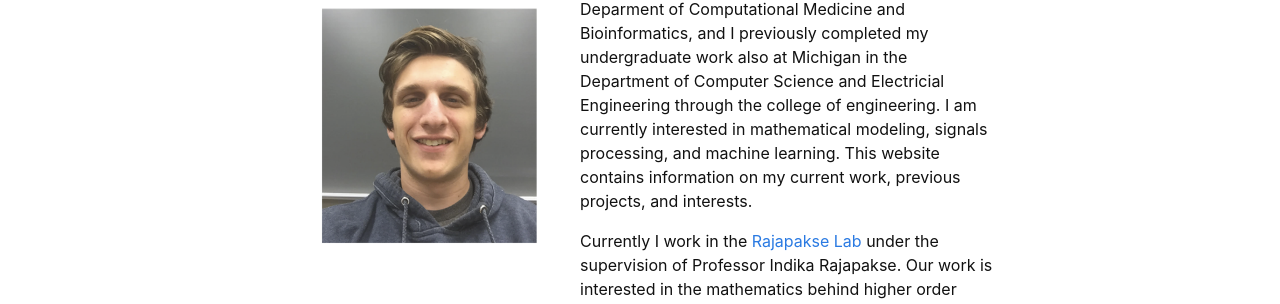
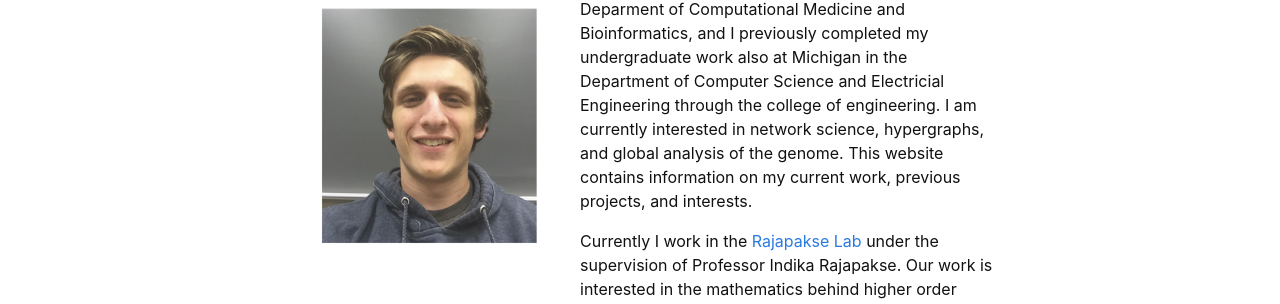
Before and after one commit to Jpickard1/jpickard1.github.io, a Jekyll site: the page built from index.md, in a window 1280 px wide. Shown: the part 121-425 px from the top of the page. Built offline with Jekyll 4.4.1, drawn with Linux system fonts in a browser that asks for light colours; some of the changed text lies outside the part shown.

Commit message:
Update index.md

```diff
--- a/index.md
+++ b/index.md
@@ -5,6 +5,6 @@ layout: default
 
 <img src="https://github.com/Jpickard1/jpickard1.github.io/blob/main/content/imgs/Joshua%20Pickard%20photo.png?raw=true" alt="Joshua Pickard (picture)" align="left" width="300"/>
 
-I am a student at the University of Michigan in the Deparment of Computational Medicine and Bioinformatics, and I previously completed my undergraduate work also at Michigan in the Department of Computer Science and Electricial Engineering through the college of engineering. I am currently interested in mathematical modeling, signals processing, and machine learning. This website contains information on my current work, previous projects, and interests.
+I am a student at the University of Michigan in the Deparment of Computational Medicine and Bioinformatics, and I previously completed my undergraduate work also at Michigan in the Department of Computer Science and Electricial Engineering through the college of engineering. I am currently interested in network science, hypergraphs, and global analysis of the genome. This website contains information on my current work, previous projects, and interests.
 
 Currently I work in the [Rajapakse Lab](https://rajapakse.lab.medicine.umich.edu/home) under the supervision of Professor Indika Rajapakse. Our work is interested in the mathematics behind higher order structures, dynamical systems, and cell reprogramming.
```
